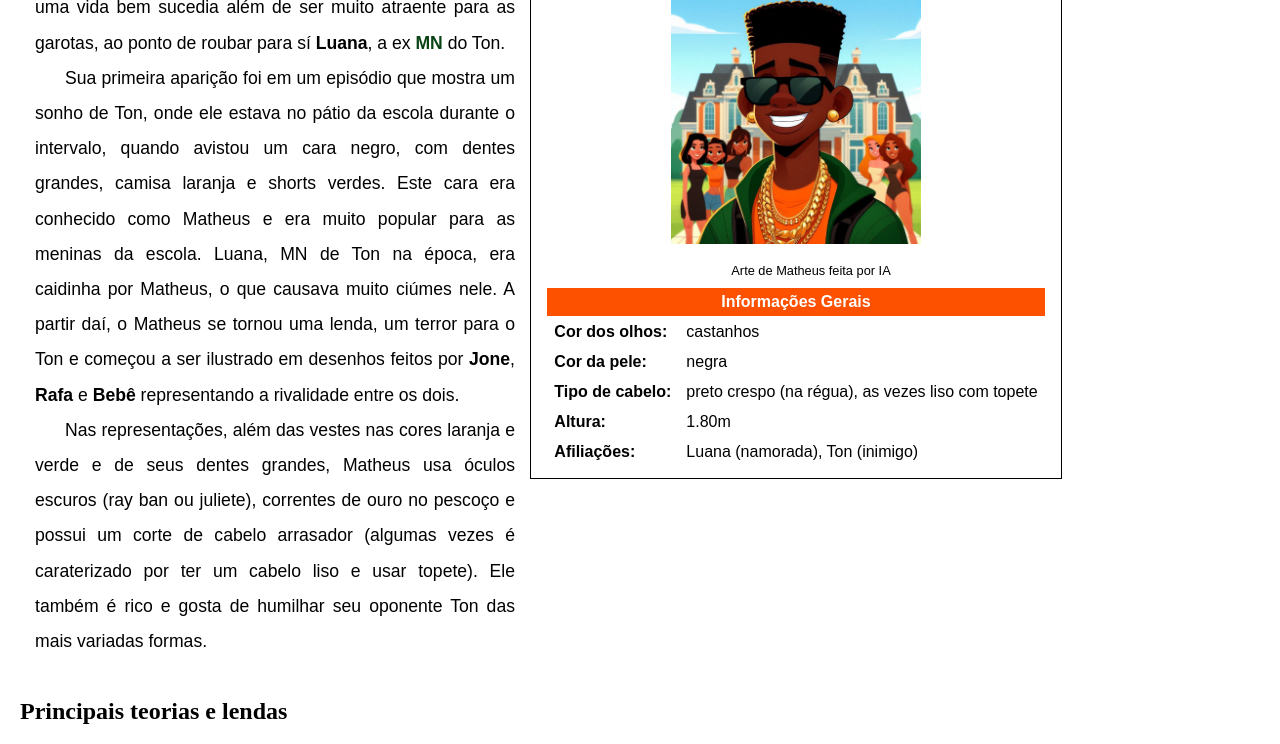
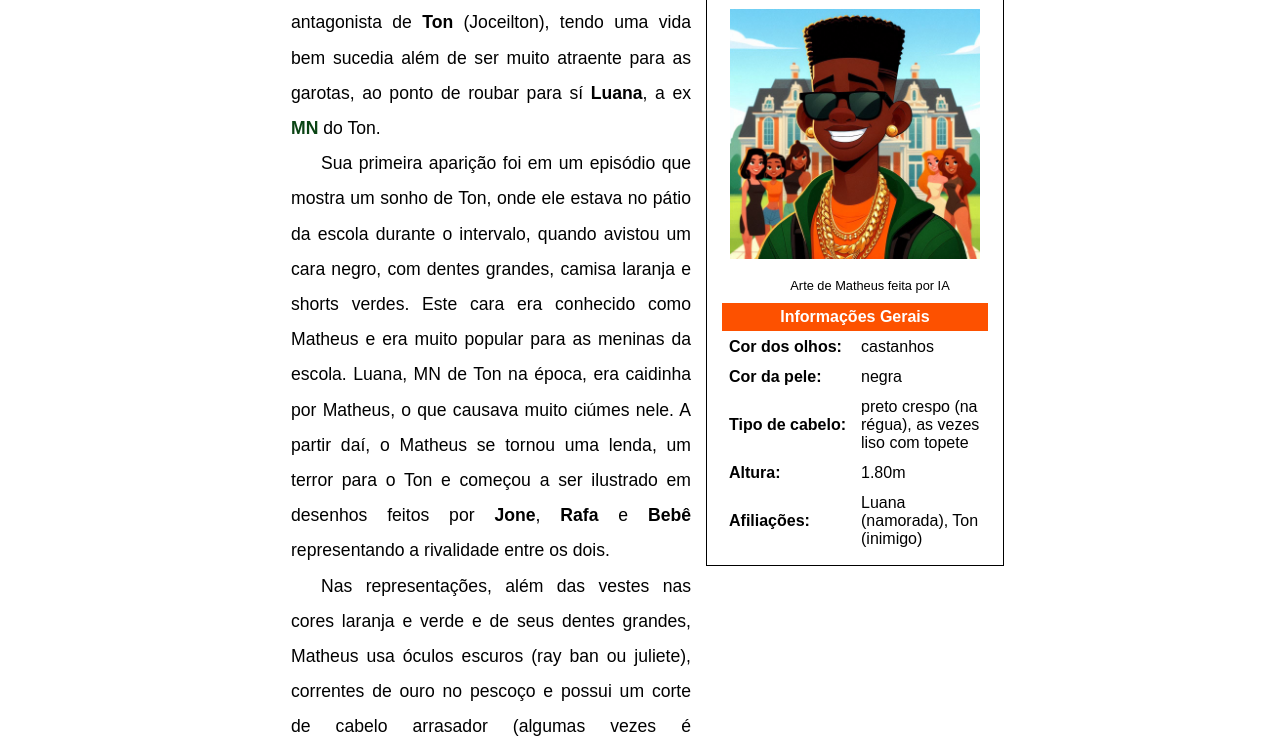
Before and after one commit to D4rthNihilus/projeto-matthew, a plain HTML site: page index.html in a window 1280 px wide. Shown: the part 277-1021 px from the top of the page. Drawn offline with Linux system fonts and the light colour scheme.

Commit message:
teste 6 para mobile

```diff
--- a/style.css
+++ b/style.css
@@ -58,6 +58,7 @@ main>section>h1{
 }
 
 main{
+    margin: 0% 20%;
     background-color: white;
 }
 
@@ -91,12 +92,11 @@ div#content, div#infobox{
 }
 
 div#content{
-    max-width: 30em;
-    min-width: 100px;
+    width:400px;
 }
 
 div#infobox{
-    width: 500px;
+    max-width: 450px;
     position: absolute;
     border: 1px solid black;
 }
```
